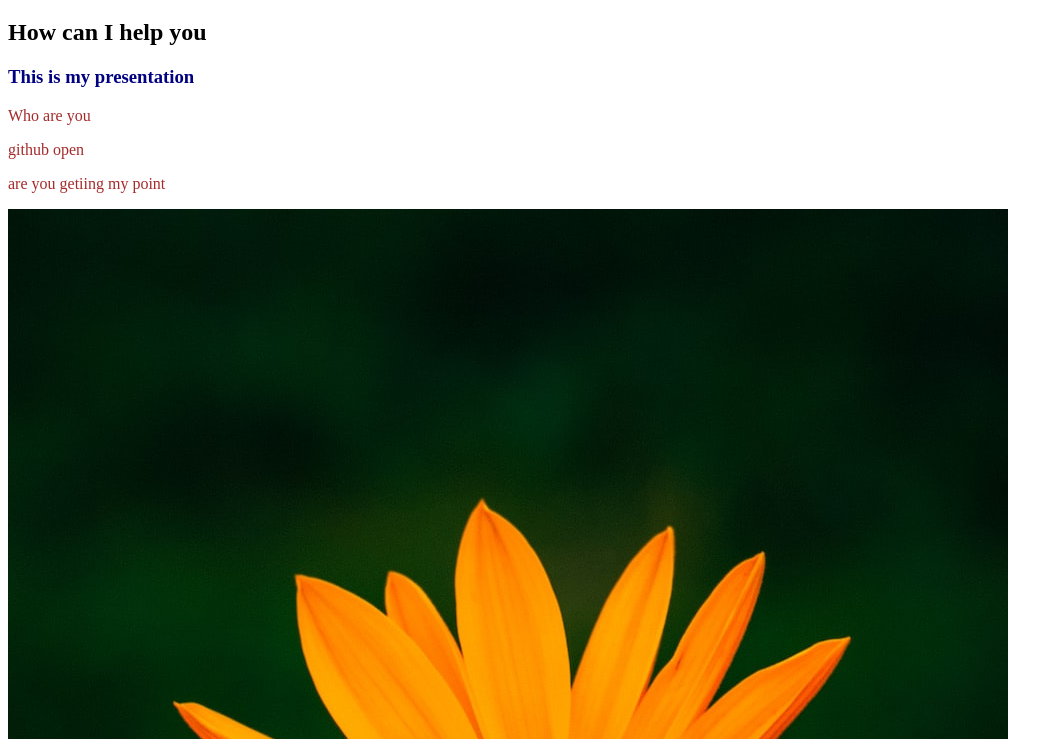
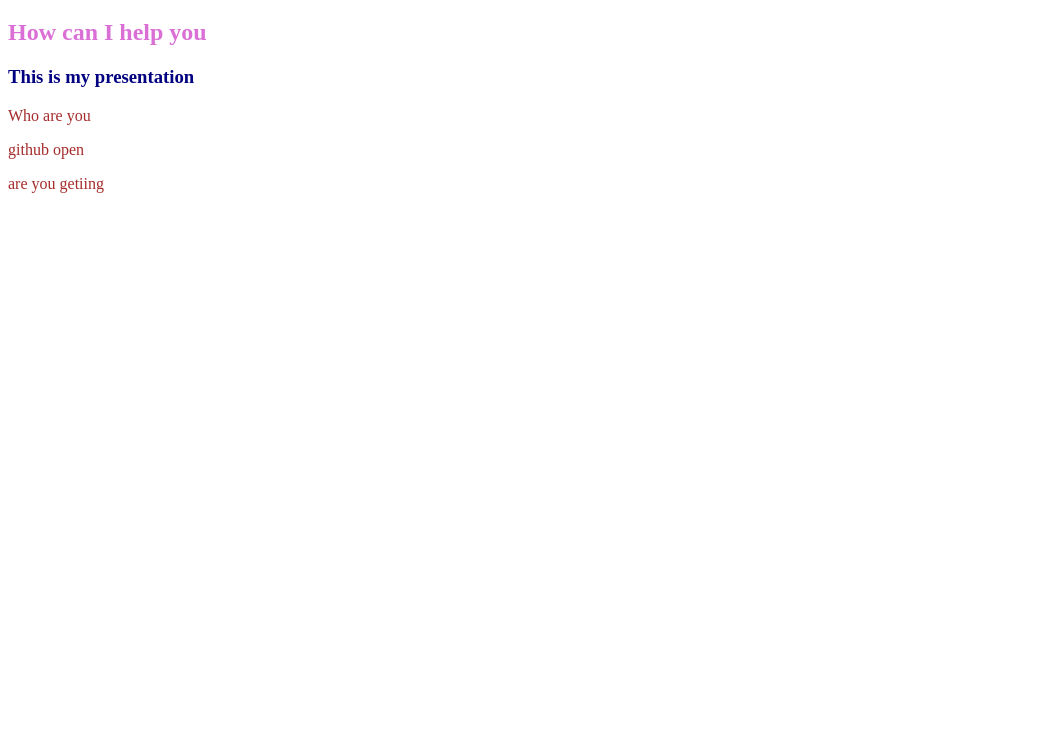
Before and after one commit to sajibrs/my-first-project-repo, a plain HTML site: page index.html in a window 1280 px wide. Shown: the part 61-800 px from the top of the page, without its empty margins (0-1063 px from the left). Drawn offline with Linux system fonts and the light colour scheme.

Commit message:
added color

```diff
--- a/index.html
+++ b/index.html
@@ -12,10 +12,7 @@
     <h3>This is my presentation</h3>
     <p>Who are you</p>
     <p>github open</p>
-    <p>are you getiing my point</p>
-    <img src="flower.jpeg" alt="">
-    <p>dsajlkjlgjlkj</p>
-
+    <p>are you getiing</p>
 
 </body>
 </html>
--- a/style.css
+++ b/style.css
@@ -4,3 +4,6 @@ h3{
 p{
     color: brown;
 }
+h2{
+    color: orchid;
+}
```
